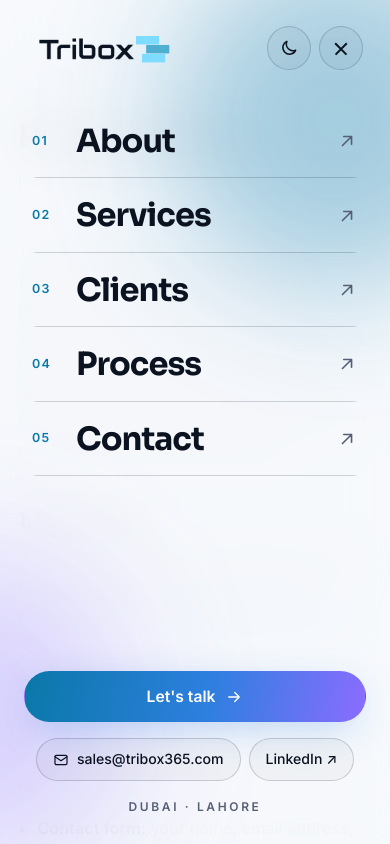
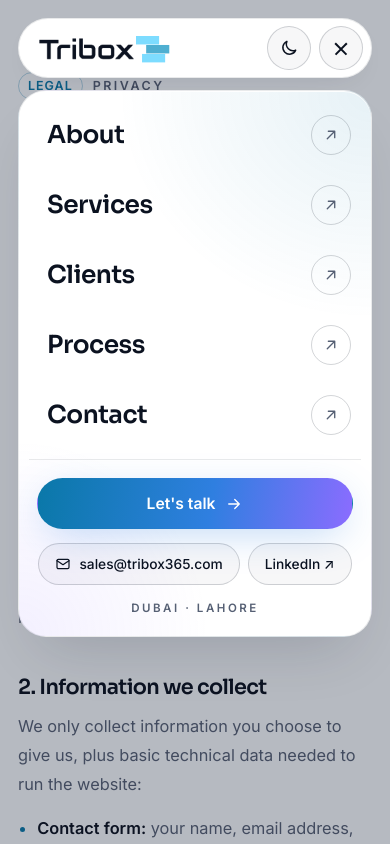
Before and after one commit to bilalshahzad996/TriboxWebsite, a React (Vite) app: page /privacy-policy in a window 390 px wide. Both pictures are taken after a click on the button 341 px from the left and 48 px from the top of the page. Shown: the top 844 px of the page. Built offline with nearby package versions, Linux system fonts and the light colour scheme; no server answers.

Commit message:
Mobile menu: floating card design, no numbers, jump to section before closing

```diff
--- a/src/components/Navbar.jsx
+++ b/src/components/Navbar.jsx
@@ -84,13 +84,31 @@ export default function Navbar() {
     return () => window.removeEventListener('keydown', onKey)
   }, [open])
 
-  const close = () => setOpen(false)
+
+  // From the open menu, jump straight to the section while the menu still covers the page,
+  // then let the menu fade away (smooth-scrolling behind a closing menu looks glitchy on phones).
+  const goTo = (e) => {
+    if (open) {
+      const url = new URL(e.currentTarget.href)
+      const target = url.pathname === window.location.pathname && document.getElementById(url.hash.slice(1))
+      if (target) {
+        e.preventDefault()
+        target.scrollIntoView({ behavior: 'instant' })
+      }
+    }
+    setOpen(false)
+  }
+
+  // Tapping the dimmed page around the menu closes it
+  const onBackdrop = (e) => {
+    if (open && (e.target === e.currentTarget || e.target.classList.contains('container'))) setOpen(false)
+  }
 
   return (
-    <header className={`nav ${scrolled ? 'nav-scrolled' : ''} ${open ? 'nav-open' : ''}`}>
+    <header className={`nav ${scrolled ? 'nav-scrolled' : ''} ${open ? 'nav-open' : ''}`} onClick={onBackdrop}>
       <div className="container">
         <div className="nav-bar">
-          <a href="/#main" className="logo" onClick={close}>
+          <a href="/#main" className="logo" onClick={goTo}>
             <Logo />
           </a>
 
@@ -107,21 +125,20 @@ export default function Navbar() {
               <a
                 key={l.href}
                 href={l.href}
-                onClick={close}
+                onClick={goTo}
                 onPointerEnter={() => setHovered(l.href)}
                 className={active === l.href ? 'is-active' : undefined}
                 aria-current={active === l.href ? 'true' : undefined}
                 style={{ '--i': i }}
               >
-                <span className="nav-num" aria-hidden="true">{String(i + 1).padStart(2, '0')}</span>
                 <span className="nav-link-text" data-text={l.label}>{l.label}</span>
-                <Icon name="arrow" size={22} className="nav-arrow" />
+                <span className="nav-arrow" aria-hidden="true"><Icon name="arrow" size={18} /></span>
               </a>
             ))}
 
             {/* Only shown in the mobile menu */}
             <div className="nav-menu-foot" style={{ '--i': links.length }}>
-              <a href="/#contact" className="btn btn-primary" onClick={close}>
+              <a href="/#contact" className="btn btn-primary" onClick={goTo}>
                 Let's talk <Icon name="arrow" size={18} />
               </a>
               <div className="nav-menu-chips">
--- a/src/index.css
+++ b/src/index.css
@@ -413,7 +413,6 @@ body.has-cursor select { cursor: none; }
 }
 .nav-indicator.is-shown { opacity: 1; }
 /* Mobile-menu-only pieces */
-.nav-num,
 .nav-arrow,
 .nav-menu-foot { display: none; }
 
@@ -1334,103 +1333,82 @@ a.info-card:hover { transform: translateX(8px); border-color: rgb(var(--accent-r
   .nav-bar { display: flex; justify-content: space-between; height: 60px; padding: 0 8px 0 20px; }
   .burger { display: grid; }
   .nav-indicator { display: none; }
-  /* Full-screen menu: frosted glass, drifting brand glows, labels that rise into their rows */
+  /* Mobile menu: a floating card under the header, over a dimmed page */
+  .nav::before {
+    content: '';
+    position: fixed;
+    inset: 0;
+    z-index: -1;
+    background: rgb(5 6 11 / 0.45);
+    opacity: 0;
+    visibility: hidden;
+    transition: opacity 0.35s, visibility 0.35s;
+  }
+  :root:not([data-theme='dark']) .nav::before { background: rgb(15 23 42 / 0.28); }
+  .nav-open::before { opacity: 1; visibility: visible; }
+  /* Header becomes a solid pill that pairs with the card */
+  .nav-open .nav-bar { background: var(--surface); border-color: var(--line); box-shadow: 0 10px 30px -18px var(--shadow-color); }
+
   .nav-links {
     position: fixed;
-    inset: 0;
+    top: 90px;
+    left: 28px;
+    right: 28px;
+    max-height: calc(100dvh - 110px);
     flex-direction: column;
-    gap: 0;
-    padding: 104px 24px calc(28px + env(safe-area-inset-bottom));
-    overflow-x: hidden;
+    gap: 2px;
+    padding: 10px;
     overflow-y: auto;
-    border-radius: 0;
-    background: rgb(from var(--bg) r g b / 0.9);
-    backdrop-filter: blur(22px) saturate(140%);
-    clip-path: circle(0 at calc(100% - 56px) 48px);
-    transition: clip-path 0.8s var(--ease);
+    overscroll-behavior: contain;
+    border-radius: 28px;
+    border: 1px solid var(--line);
+    background:
+      radial-gradient(120% 70% at 100% 0%, rgb(var(--accent-rgb) / 0.1), transparent 60%),
+      radial-gradient(90% 60% at 0% 100%, rgb(139 108 255 / 0.1), transparent 60%),
+      var(--surface);
+    box-shadow: 0 30px 60px -24px var(--shadow-color), inset 0 1px 0 var(--highlight);
+    transform-origin: top right;
+    opacity: 0;
+    visibility: hidden;
+    transform: translateY(-10px) scale(0.96);
+    transition: opacity 0.28s var(--ease), transform 0.4s var(--ease), visibility 0.4s;
   }
-  @supports not (color: rgb(from red r g b)) {
-    .nav-links { background: var(--bg); }
-  }
-  .nav-open .nav-links { clip-path: circle(150% at calc(100% - 56px) 48px); }
-  /* Two slow-drifting glows behind the links */
-  .nav-links::before,
-  .nav-links::after {
-    content: '';
-    position: absolute;
-    z-index: -1;
-    border-radius: 50%;
-    filter: blur(60px);
-    pointer-events: none;
-  }
-  .nav-links::before {
-    width: 320px;
-    height: 320px;
-    top: -60px;
-    right: -120px;
-    background: rgb(var(--accent-rgb) / 0.35);
-    animation: menuGlow 12s ease-in-out infinite;
-  }
-  .nav-links::after {
-    width: 280px;
-    height: 280px;
-    bottom: 40px;
-    left: -140px;
-    background: rgb(139 108 255 / 0.28);
-    animation: menuGlow 15s ease-in-out infinite reverse;
-  }
-  @keyframes menuGlow {
-    50% { transform: translate(-40px, 60px) scale(1.15); }
-  }
+  .nav-open .nav-links { opacity: 1; visibility: visible; transform: none; }
+  .nav-scrolled .nav-links { top: 84px; }
 
   .nav-links > a {
     display: flex;
     align-items: center;
+    justify-content: space-between;
     gap: 16px;
     --pad: 0px;
-    padding: 18px 8px;
-    border-radius: 14px;
+    padding: 14px 10px 14px 18px;
+    border-radius: 18px;
     font-family: var(--display);
-    font-size: 2rem;
-    font-weight: 700;
-    letter-spacing: -0.03em;
+    font-size: 1.55rem;
+    font-weight: 600;
+    letter-spacing: -0.02em;
     line-height: 1.2;
     color: var(--text);
-    transition: background 0.3s, color 0.3s;
+    transition: background 0.25s, color 0.25s;
   }
-  .nav-links > a:active { background: rgb(var(--accent-rgb) / 0.1); }
-  /* Divider under each row, drawn in from the left */
-  .nav-links > a::after {
-    content: '';
-    position: absolute;
-    left: 8px;
-    right: 8px;
-    bottom: 0;
-    height: 1px;
-    background: var(--line-strong);
-    transform: scaleX(0);
-    transform-origin: left;
-    transition: transform 0.9s var(--ease);
-  }
+  .nav-links > a:active { background: var(--tint); }
   /* No roll-up hover effect on touch screens */
   .nav-link-text::after { display: none; }
   .nav-links > a:hover .nav-link-text { transform: none; }
-  .nav-num {
-    display: block;
-    min-width: 28px;
-    font-family: var(--font);
-    font-size: 0.78rem;
-    font-weight: 600;
-    letter-spacing: 0.1em;
-    color: var(--accent);
+  .nav-arrow {
+    display: grid;
+    place-items: center;
+    flex-shrink: 0;
+    width: 40px;
+    height: 40px;
+    border-radius: 50%;
+    border: 1px solid var(--line-strong);
+    color: var(--muted);
+    transition: background 0.25s, color 0.25s, border-color 0.25s;
   }
-  .nav-arrow {
-    display: block;
-    margin-left: auto;
-    color: var(--muted);
-    rotate: -45deg;
-    transition: rotate 0.4s var(--ease), color 0.3s;
-  }
+  .nav-arrow svg { rotate: -45deg; transition: rotate 0.35s var(--ease); }
+  .nav-links > a.is-active { background: rgb(var(--accent-rgb) / 0.08); }
   .nav-links > a.is-active .nav-link-text {
     background: var(--gradient);
     -webkit-background-clip: text;
@@ -1438,36 +1416,27 @@ a.info-card:hover { transform: translateX(8px); border-color: rgb(var(--accent-r
     color: transparent;
   }
   .nav-links > a.is-active .nav-arrow,
-  .nav-links > a:active .nav-arrow { color: var(--accent); rotate: 0deg; }
-
-  /* Opening sequence: labels rise out of their rows, numbers and arrows fade in, lines draw */
-  .nav-link-text {
-    transform: translateY(115%);
-    transition: transform 0.8s var(--ease);
+  .nav-links > a:active .nav-arrow { background: var(--gradient); border-color: transparent; color: #fff; }
+  .nav-links > a.is-active .nav-arrow svg,
+  .nav-links > a:active .nav-arrow svg { rotate: 0deg; }
+
+  /* Rows settle in one after another as the card opens */
+  .nav-links > a,
+  .nav-menu-foot { opacity: 0; translate: 0 8px; }
+  .nav-open .nav-links > a,
+  .nav-open .nav-menu-foot {
+    opacity: 1;
+    translate: none;
+    transition: opacity 0.4s, translate 0.5s var(--ease), background 0.25s, color 0.25s;
+    transition-delay: calc(0.06s + var(--i) * 0.04s);
   }
-  .nav-num,
-  .nav-arrow,
-  .nav-menu-foot {
-    opacity: 0;
-    transition: opacity 0.6s, transform 0.6s var(--ease), rotate 0.4s var(--ease), color 0.3s;
-  }
-  .nav-menu-foot { transform: translateY(24px); }
-  .nav-open .nav-link-text,
-  .nav-open .nav-links > a::after { transform: none; }
-  .nav-open .nav-num,
-  .nav-open .nav-arrow,
-  .nav-open .nav-menu-foot { opacity: 1; transform: none; }
-  .nav-open .nav-link-text,
-  .nav-open .nav-links > a::after,
-  .nav-open .nav-num,
-  .nav-open .nav-arrow,
-  .nav-open .nav-menu-foot { transition-delay: calc(0.28s + var(--i) * 0.07s); }
 
   .nav-menu-foot {
     display: grid;
-    gap: 16px;
-    margin-top: auto;
-    padding-top: 36px;
+    gap: 14px;
+    margin-top: 8px;
+    padding: 18px 8px 8px;
+    border-top: 1px solid var(--line);
     text-align: center;
   }
   .nav-menu-foot .btn { justify-content: center; width: 100%; }
@@ -1480,14 +1449,14 @@ a.info-card:hover { transform: translateX(8px); border-color: rgb(var(--accent-r
     border-radius: 999px;
     border: 1px solid var(--line-strong);
     background: var(--tint);
-    font-size: 0.88rem;
+    font-size: 0.86rem;
     font-weight: 500;
     color: var(--text);
   }
   .nav-menu-chips a:active { border-color: var(--accent); color: var(--accent); }
   .nav-menu-offices {
     margin: 0;
-    font-size: 0.75rem;
+    font-size: 0.72rem;
     font-weight: 600;
     letter-spacing: 0.22em;
     text-transform: uppercase;
@@ -1511,6 +1480,7 @@ a.info-card:hover { transform: translateX(8px); border-color: rgb(var(--accent-r
 
 @media (max-width: 620px) {
   .container { padding: 0 18px; }
+  .nav-links { left: 18px; right: 18px; }
   /* Hero buttons: stacked, full width, centred */
   .hero-actions { flex-direction: column; align-items: stretch; max-width: 380px; margin: 0 auto; }
   .hero-actions .magnetic { display: block; }
```
